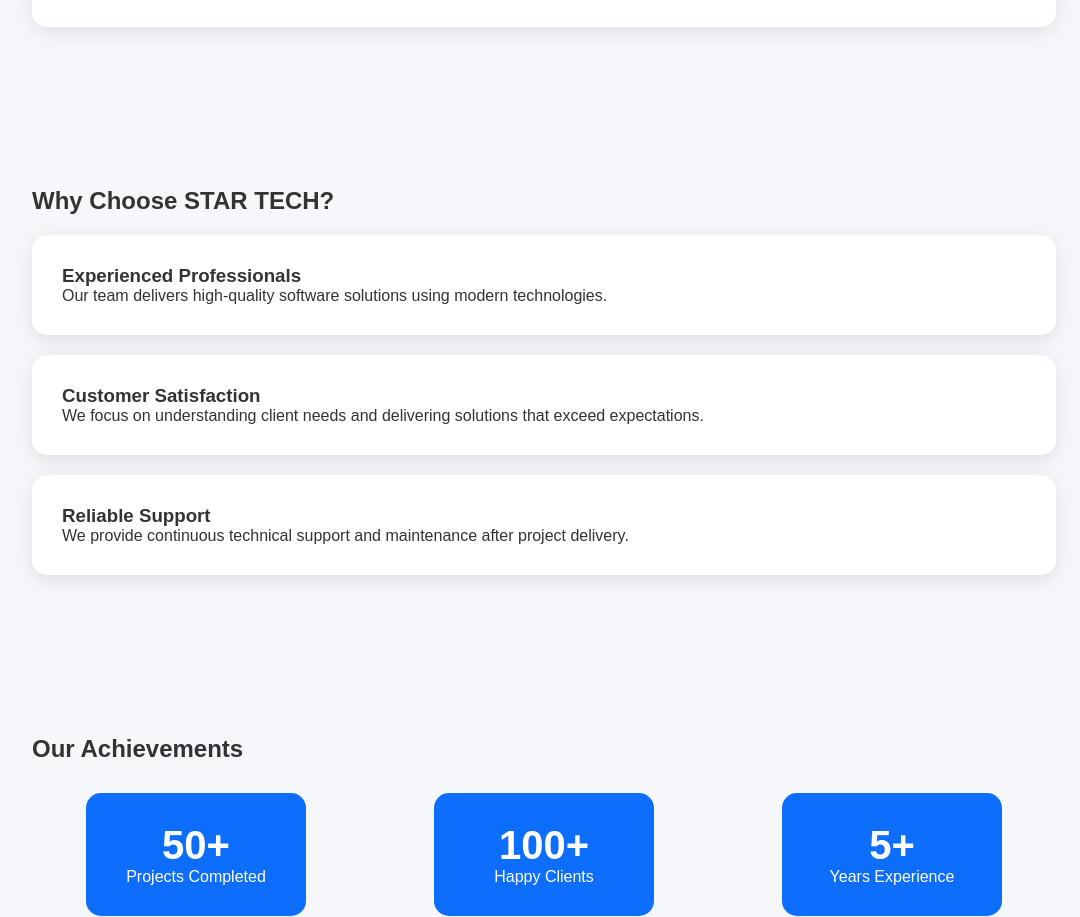
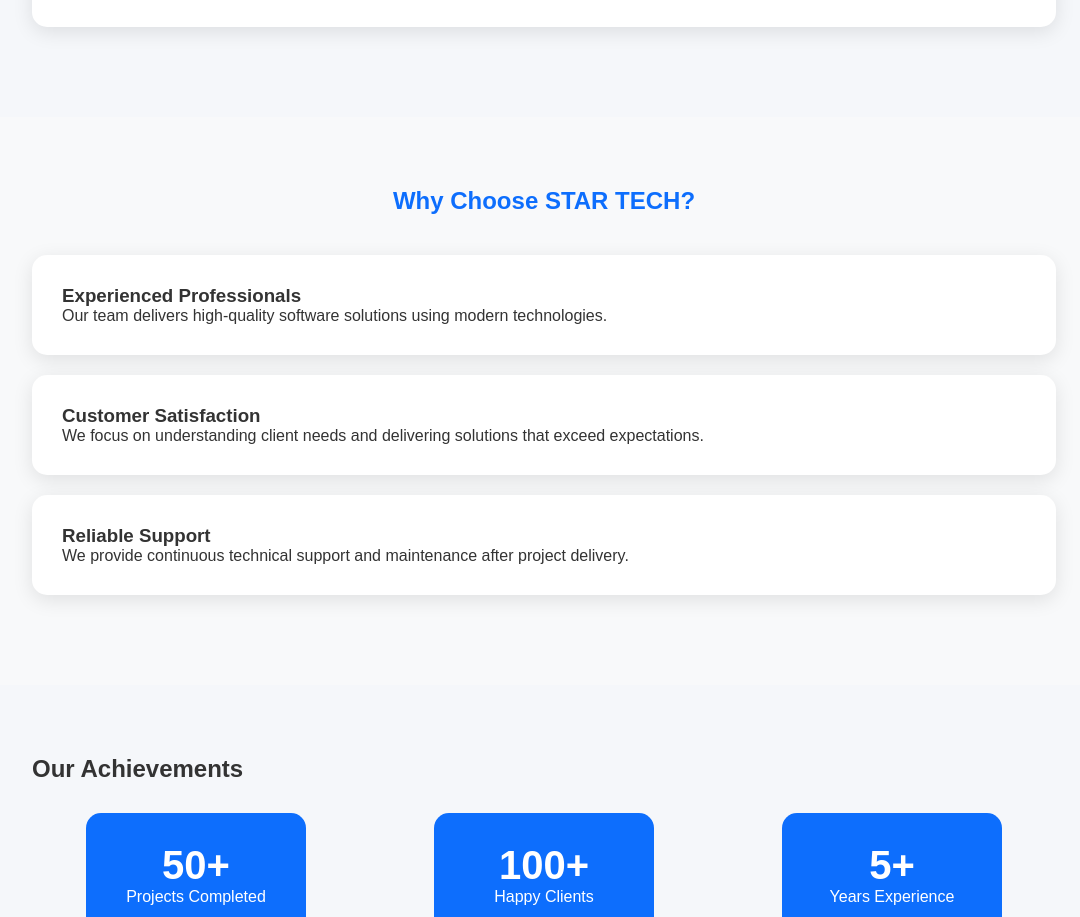
Before and after one commit to ebop04/yeron-tech--wbsite, a plain HTML site: page index.html in a window 1280 px wide. Shown: the part 1075-1992 px from the top of the page, without its empty margins (96-1176 px from the left). Drawn offline with Linux system fonts and the light colour scheme.

```diff
--- a/style.css
+++ b/style.css
@@ -159,3 +159,12 @@
 .cta p{
     margin-bottom:25px;
 }
+#why-us{
+    background:#f8f9fa;
+}
+
+#why-us h2{
+    text-align:center;
+    margin-bottom:40px;
+    color:#0d6efd;
+}
```
